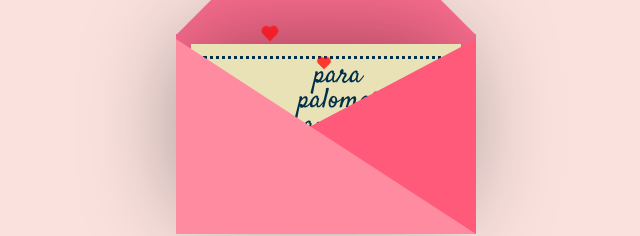
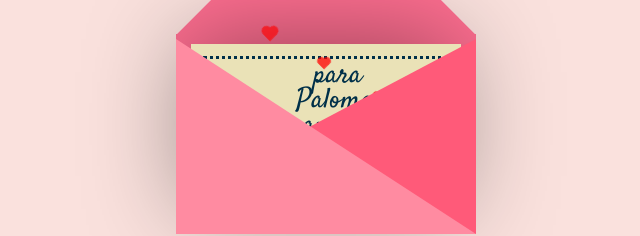
Before and after one commit to gabrieldesa1/te-amo, a plain HTML site: page index.html in a window 1280 px wide. Shown: the part 304-540 px from the top of the page, 314-954 px from the left. Drawn offline with nearby package versions, Linux system fonts and the light colour scheme.

Commit message:
Atualizações no projeto

```diff
--- a/index.html
+++ b/index.html
@@ -14,7 +14,7 @@
   <div class="envelope"></div>
   <div class="front"></div>
   <div class="card">
-  <div class="text">para</br>paloma, </br> te amo vida </div>
+  <div class="text">para</br>Paloma, </br> te amo vida </div>
   <div class="heart"</div>
   </div>
   <div class="hearts">
```
